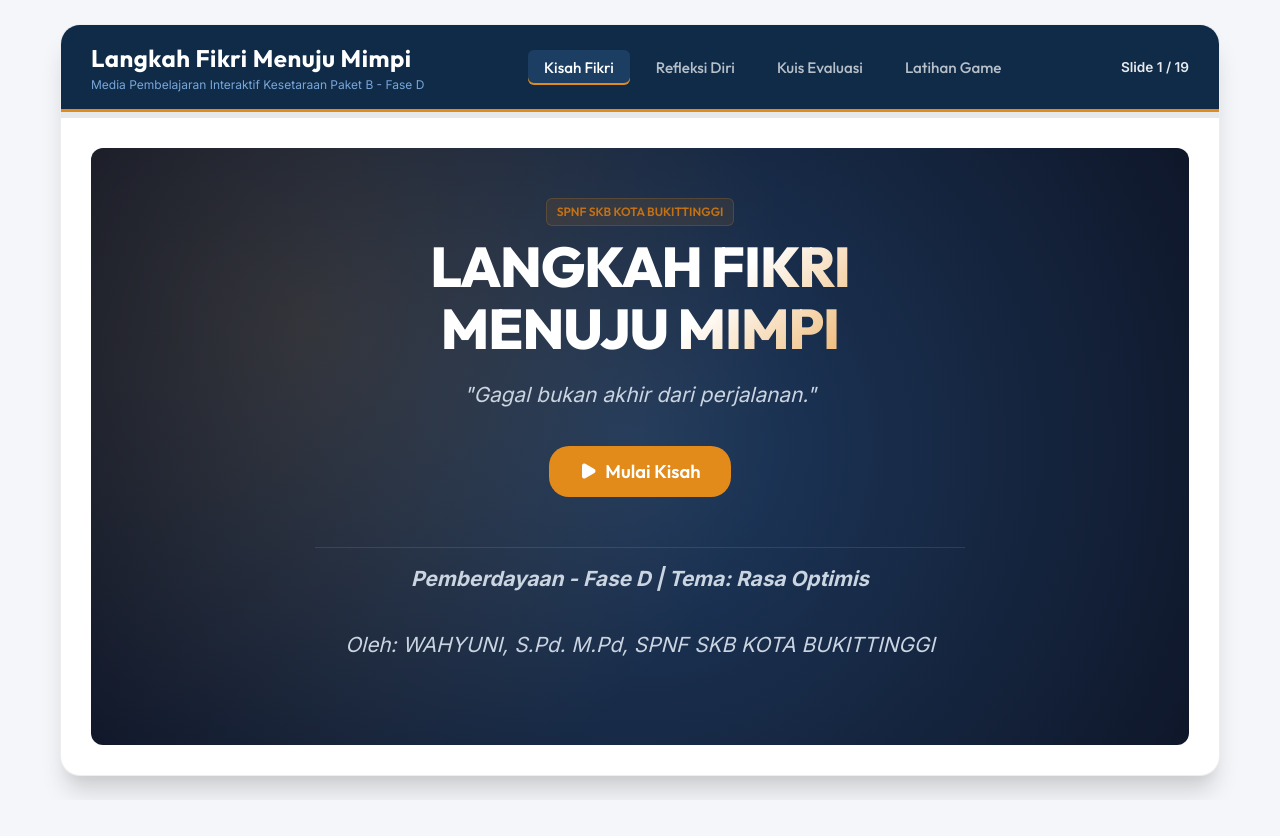
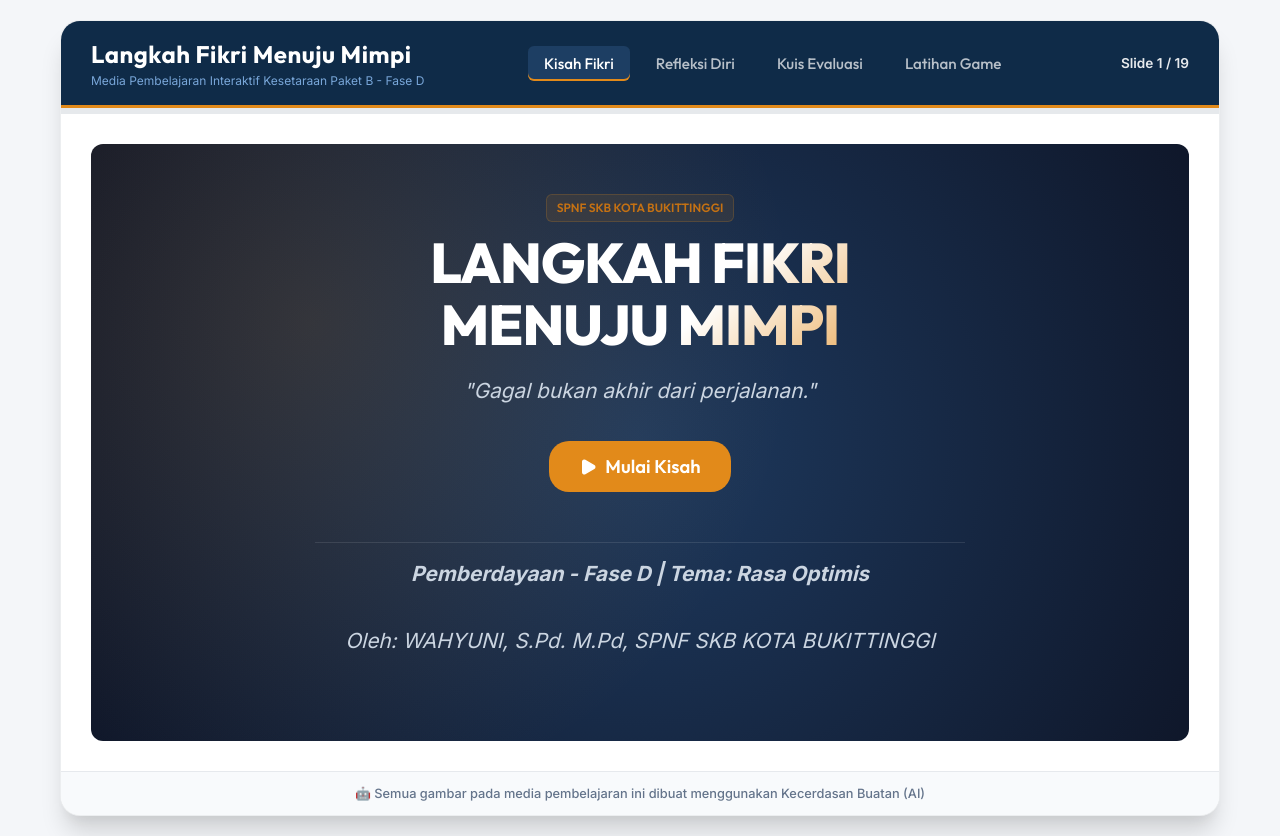
Before and after one commit to alfsykr/storyboard, a React (Vite) app: page / in a window 1280 px wide. Before the commit the page ends 800 px from the top, so only its background shows below. Built offline with nearby package versions, Linux system fonts and the light colour scheme.

Commit message:
feat: initialize dashboard application with storyboard UI and assets

```diff
--- a/src/App.css
+++ b/src/App.css
@@ -1968,3 +1968,23 @@
     display: none !important;
   }
 }
+
+.footer-edu {
+  padding: 12px 30px;
+  background-color: #f8fafc;
+  border-top: 1px solid rgba(15, 43, 72, 0.08);
+  text-align: center;
+  font-size: 0.8rem;
+  color: var(--color-text-light);
+  font-weight: 500;
+  display: flex;
+  justify-content: center;
+  align-items: center;
+  gap: 6px;
+}
+
+@media print {
+  .footer-edu {
+    display: none !important;
+  }
+}
--- a/src/App.jsx
+++ b/src/App.jsx
@@ -944,6 +944,11 @@ export default function App() {
         )}
 
       </main>
+
+      {/* AI Image Disclaimer Footer */}
+      <footer className="footer-edu">
+        <span>🤖 Semua gambar pada media pembelajaran ini dibuat menggunakan Kecerdasan Buatan (AI)</span>
+      </footer>
     </div>
   );
 }
```
Also changed, not shown: public/images/fikri_lulus.png, public/images/guru_hasan.png.
